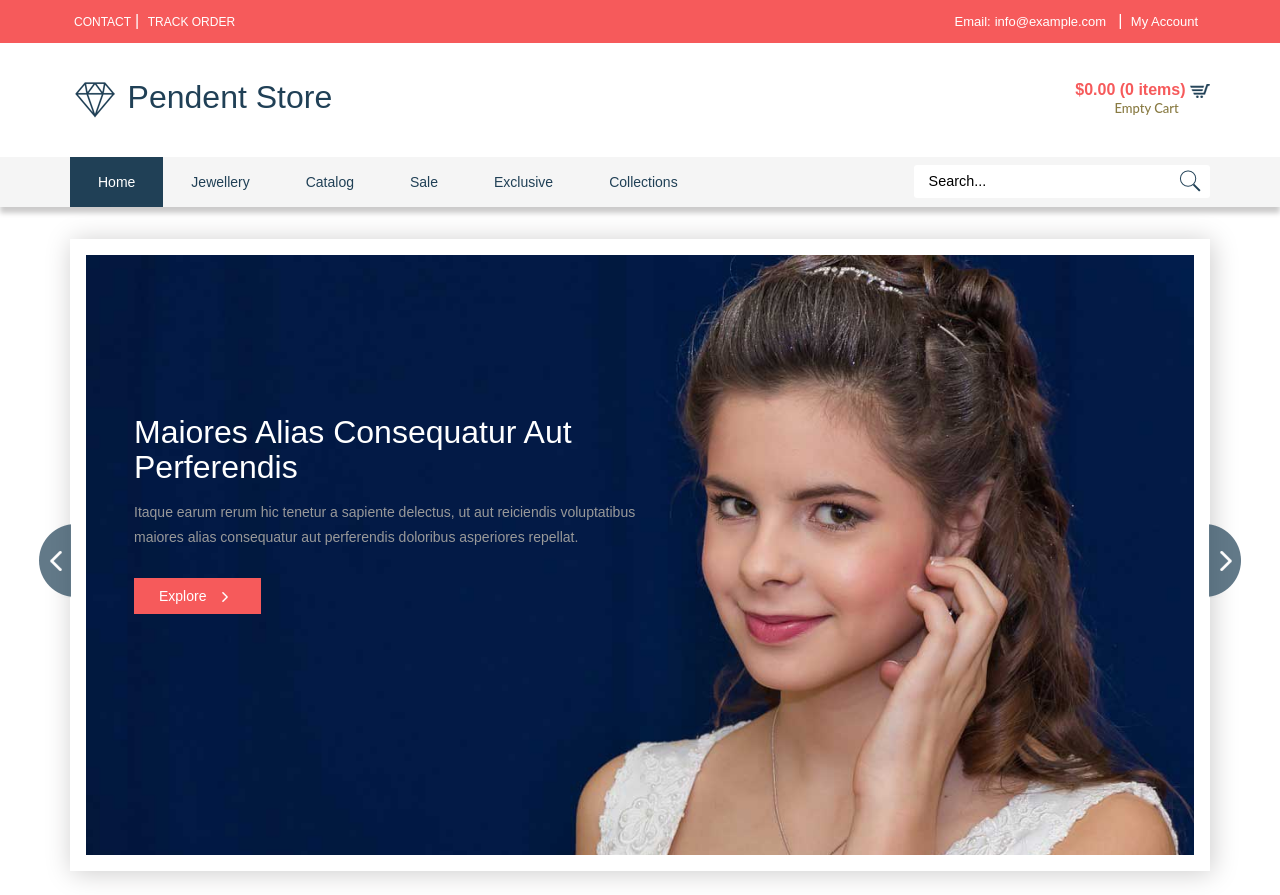
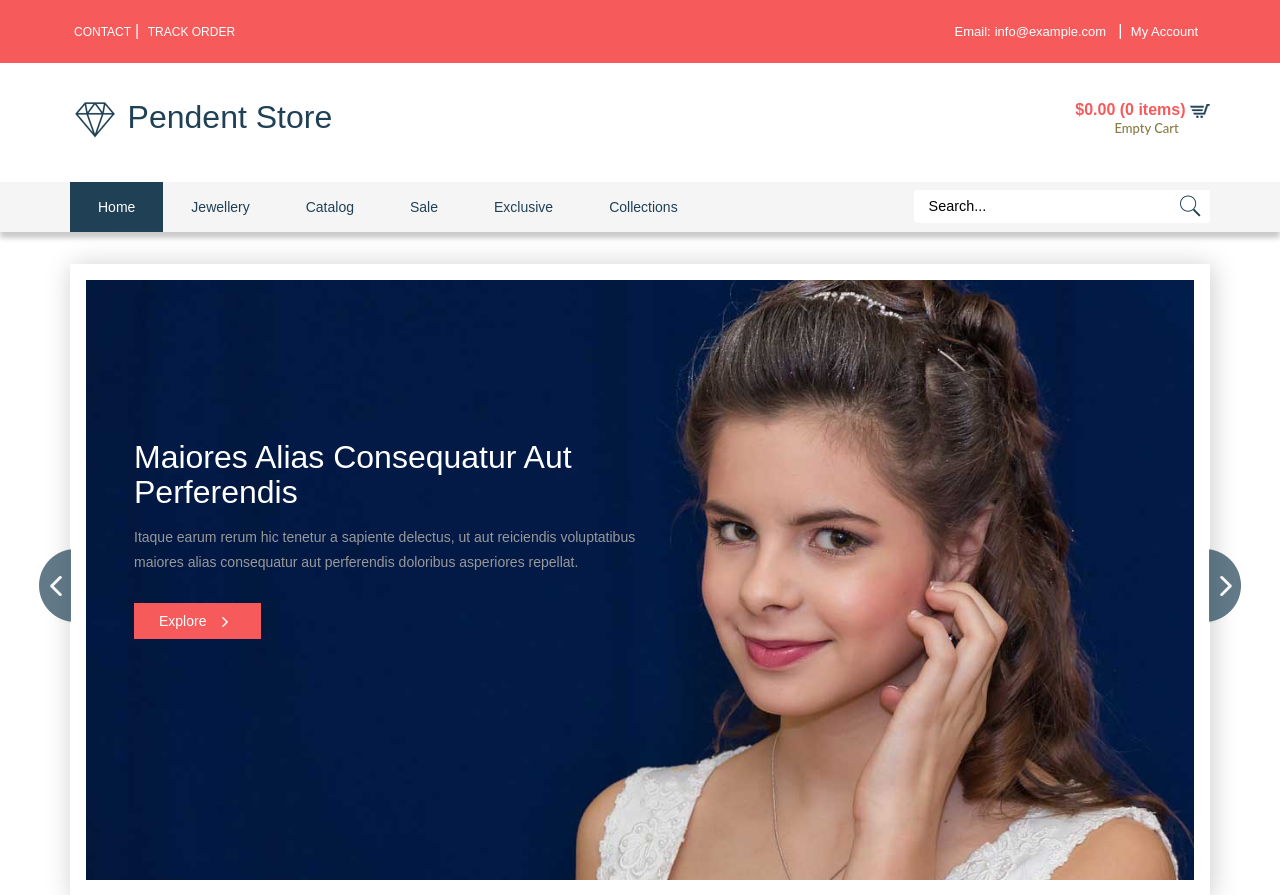
Before and after one commit to jaydipkanpariya/learning-github, a PHP site: page /index.html in a window 1280 px wide. Shown: the top 895 px of the page. Run offline with PHP 8.4, Linux system fonts and the light colour scheme; some libraries are stand-ins or nearby versions; some web fonts are replaced.

Commit message:
Update style.css

```diff
--- a/css/style.css
+++ b/css/style.css
@@ -6,7 +6,7 @@ License URL: http://creativecommons.org/licenses/by/3.0/
 --*/
 html, body{
     font-size: 100%;
-	background:	#fff;
+	background: white;
 	font-family: 'Monda', sans-serif !important;
 }
 p{
@@ -22,7 +22,7 @@ body a:hover{
 /*-- header_top --*/
 .top_bg{
 	background:#f65a5b;
-    padding: 10px 0;
+    padding: 20px 0;
 }
 .header_top{
 	padding:2em 0;
@@ -33,7 +33,7 @@ body a:hover{
 	text-decoration: none;
 	background: url(../images/1.png) no-repeat 0px 0px;
 	display: block;
-	height: 50px;
+	height: 55px;
 	padding-left: 1.8em;
 }
 .logo a:hover{
@@ -74,7 +74,7 @@ body a:hover{
 	text-transform:uppercase;
 	font-size:12px;
 	display:block;
-	color:#ffffff;
+	color:white;
 	-webkit-transition: all 0.3s ease-in-out;
 	-moz-transition: all 0.3s ease-in-out;
 	-o-transition: all 0.3s ease-in-out;
```
